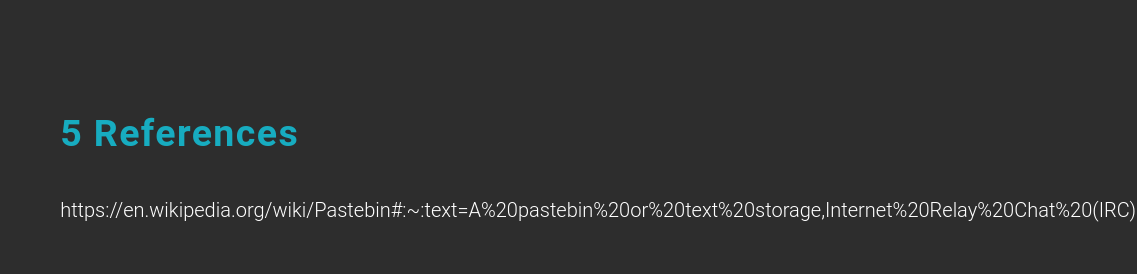
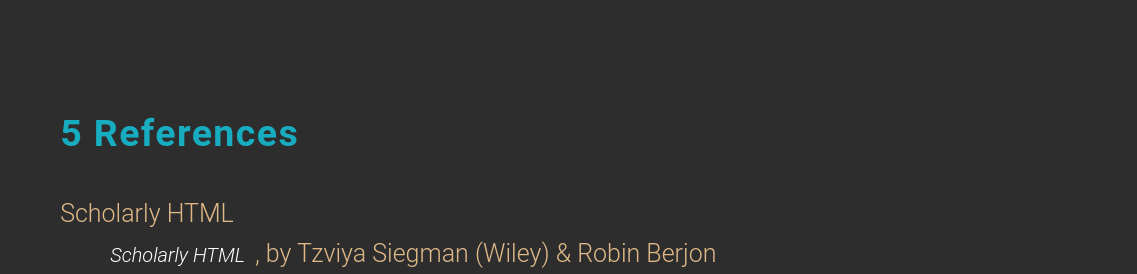
Before and after one commit to HristeaIonut/PIt, a PHP site: page /report.html in a window 1360 px wide. Shown: the part 3226-3500 px from the top of the page, without its empty margins (223-1360 px from the left). Before the commit the page ends 3448 px from the top, so only its background shows below. Run offline with PHP 8.4, Linux system fonts and the light colour scheme.

Commit message:
add reference

```diff
--- a/view/Scholarly.css
+++ b/view/Scholarly.css
@@ -166,7 +166,7 @@ ul {
 p {
   color: white;
   font-weight: 300;
-  font-size: medium;
+  font-size: 20px;
 }
 h1,
 h2,
--- a/view/report.html
+++ b/view/report.html
@@ -5,11 +5,6 @@
     <link rel="stylesheet" href="https://fonts.googleapis.com/css?family=Tangerine">
     <link rel="stylesheet" href="Scholarly.css">
     <link rel="stylesheet" href="styles.css">
-    <style>
-        p {
-            font-size: 20px;
-        }
-    </style>
     <link rel="icon"
           href="https://icons-for-free.com/iconfiles/png/512/clipboard+paste+task+icon-1320161389075402003.png">
     <meta charset="UTF-8">
@@ -196,6 +191,7 @@
         <h2><span>3.2 </span>Structure</h2>
         <p>
             This app is structured in 5 "subpages";
+        </p>
             <ul>
                 <li>The main one is the Paste page, where all the magic happens. One may share their code, edit or view someone else's.</li>
                 <li>We have a contact page, which helps users reach to an administrator whenever there is a problem, whether or not it regards the code implementation. </li>
@@ -203,7 +199,7 @@
                 <li>The "Register" page is meant for new users, so that they can create an account through which they may use the app in the future. </li>
                 <li>The "Login" page will be used for users to enter their already existing account, so they can be able to view they history of what the already pasted, to edit or delete something or rollback to previous changes.</li>
             </ul>
-        </p>
+
     </section>
 
     <section typeof="sa:Conclusion" id="conclusion" role="doc-conclusion">
@@ -215,10 +211,17 @@
 
     <section typeof="sa:ReferenceList" id="references" role="doc-bibliography">
         <h2><span>5 </span>References</h2>
-        <p>
-            https://en.wikipedia.org/wiki/Pastebin#:~:text=A%20pastebin%20or%20text%20storage,Internet%20Relay%20Chat%20(IRC).
-
-        </p>
+        <dl>
+            <dt id="scholarly"> Scholarly HTML</dt>
+            <dd property="schema:citation" typeof="schema:ScholarlyArticle" resource="https://w3c.github.io/scholarly-html">
+                <cite property="schema:name"><a href="https://w3c.github.io/scholarly-html">Scholarly HTML</a></cite>,
+                by
+                <span property="schema:author" typeof="schema:Person">
+                    <span property="schema:name">Tzviya Siegman (Wiley) &</span>
+                    <span property="schema:name">Robin Berjon</span>
+                </span>
+            </dd>
+        </dl>
     </section>
 
 </body>
--- a/view/styles.css
+++ b/view/styles.css
@@ -147,3 +147,6 @@ select:focus,
 input:focus {
   outline: rgb(45, 45, 45);
 }
+dd, dt{
+  color: burlywood;
+}
```
